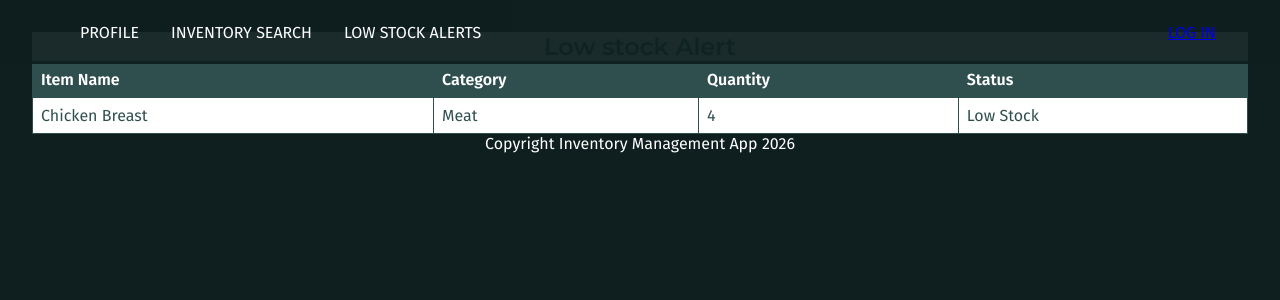
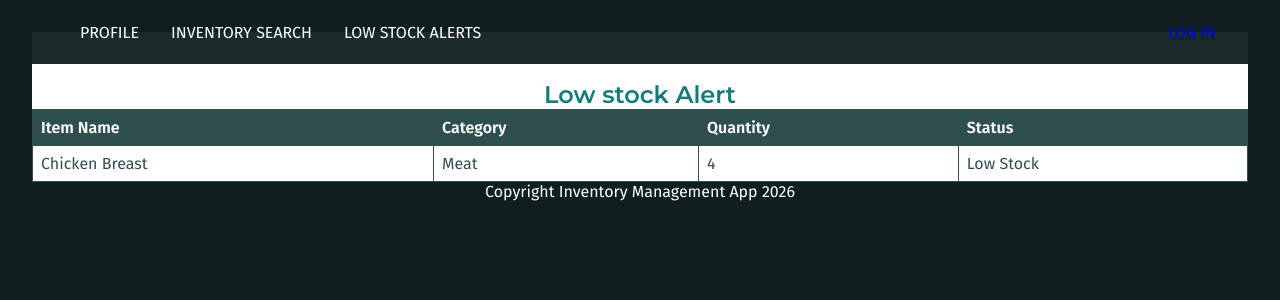
Before and after one commit to MariaMead/Inventory-Management-App, a React (Vite) app in the folder app-management-app/: page /low-stock-alerts in a window 1280 px wide. Shown: the top 300 px of the page. Built offline with nearby package versions, Linux system fonts and the light colour scheme.

Commit message:
added padding on low-stock alert table

```diff
--- a/app-management-app/src/components/lowstockalert/lowStockAlert.css
+++ b/app-management-app/src/components/lowstockalert/lowStockAlert.css
@@ -3,6 +3,7 @@
   font-size: 1rem;
   color: #2F4F4F;
   background-color: #FFFFFF;
+  padding-top: 3rem;
 }
 
 .low-stock-alerts h2 {
```
